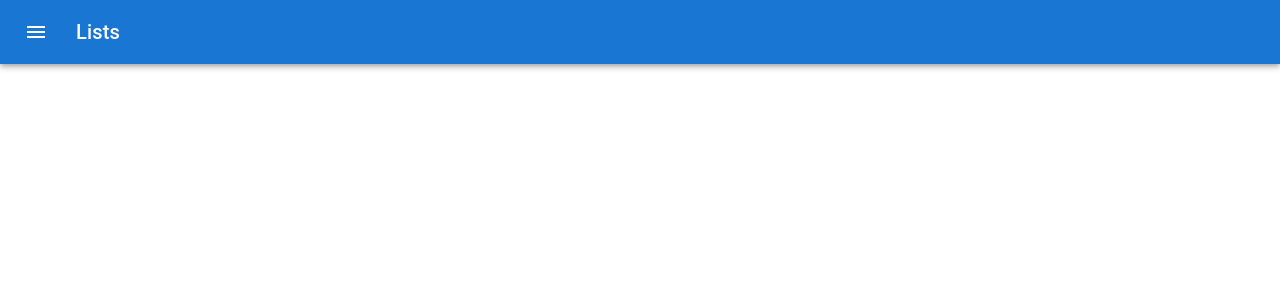
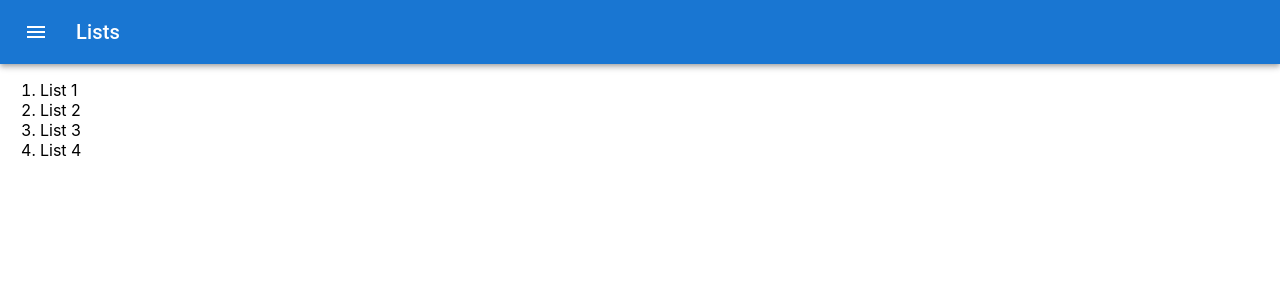
Before and after one commit to FranzMari/wishlist, a React (Create React App) app: page / in a window 1280 px wide. Shown: the top 300 px of the page. Built offline with nearby package versions, Linux system fonts and the light colour scheme.

Commit message:
corretta gestione drawer e inserito componente liste

```diff
--- a/src/App.js
+++ b/src/App.js
@@ -2,6 +2,7 @@ import React from "react";
 import "./App.css";
 import MenuAppBar from "./components/MenuAppBar";
 import AppDrawer from "./components/AppDrawer";
+import Lists from "./components/Lists"
 
 function App() {
   const [pageInfo, setPageInfo] = React.useState({
@@ -22,7 +23,10 @@ function App() {
     <div className="App">
       <MenuAppBar title={pageInfo.pageTitle} handleClick={setDrawerOpen}/>
       <AppDrawer
-        open={pageInfo.isDrawerOpen} />
+        isOpen={pageInfo.isDrawerOpen}
+        handleOnClose={setDrawerOpen}
+        handleOnOpen={setDrawerOpen} />
+      <Lists />
     </div>
   );
 }
--- a/src/components/AppDrawer.js
+++ b/src/components/AppDrawer.js
@@ -4,9 +4,9 @@ import { SwipeableDrawer } from "@mui/material";
 export default function AppDrawer(props) {
   return (
     <SwipeableDrawer
-        open={props.open}
-        onOpen={()=> {console.log("open")}}
-        onClose={()=> {console.log("close")}}>
+        open={props.isOpen}
+        onOpen={props.handleOnOpen}
+        onClose={props.handleOnClose}>
       <div>Menu item!</div>
     </SwipeableDrawer>
   );
--- /dev/null
+++ b/src/components/Lists.js
@@ -0,0 +1,12 @@
+import * as React from "react";
+
+export default function Lists() {
+    return (
+        <ol>
+            <li>List 1</li>
+            <li>List 2</li>
+            <li>List 3</li>
+            <li>List 4</li>
+        </ol>
+    );
+  }
```
